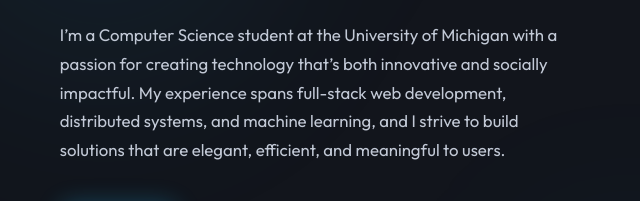
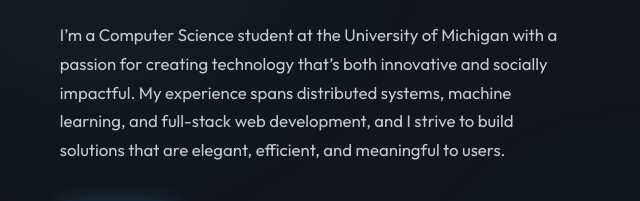
Before and after one commit to AndrewShao628/AndrewShao628.github.io, a plain HTML site: page index.html in a window 1280 px wide. Shown: the part 244-445 px from the top of the page, 57-697 px from the left. Drawn offline with nearby package versions, Linux system fonts and the light colour scheme; a web font is replaced by a local one.

Commit message:
Update index.html

```diff
--- a/index.html
+++ b/index.html
@@ -35,7 +35,7 @@
         <p class="eyebrow">Computer Science · University of Michigan</p>
         <h1><em>Andrew Shao</em></h1>
         <p class="about-bio">
-          I’m a Computer Science student at the University of Michigan with a passion for creating technology that’s both innovative and socially impactful. My experience spans full-stack web development, distributed systems, and machine learning, and I strive to build solutions that are elegant, efficient, and meaningful to users.
+          I’m a Computer Science student at the University of Michigan with a passion for creating technology that’s both innovative and socially impactful. My experience spans distributed systems, machine learning, and full-stack web development, and I strive to build solutions that are elegant, efficient, and meaningful to users.
         </p>
         <div class="about-cta">
           <a href="#projects" class="btn-primary">Projects</a>
```
